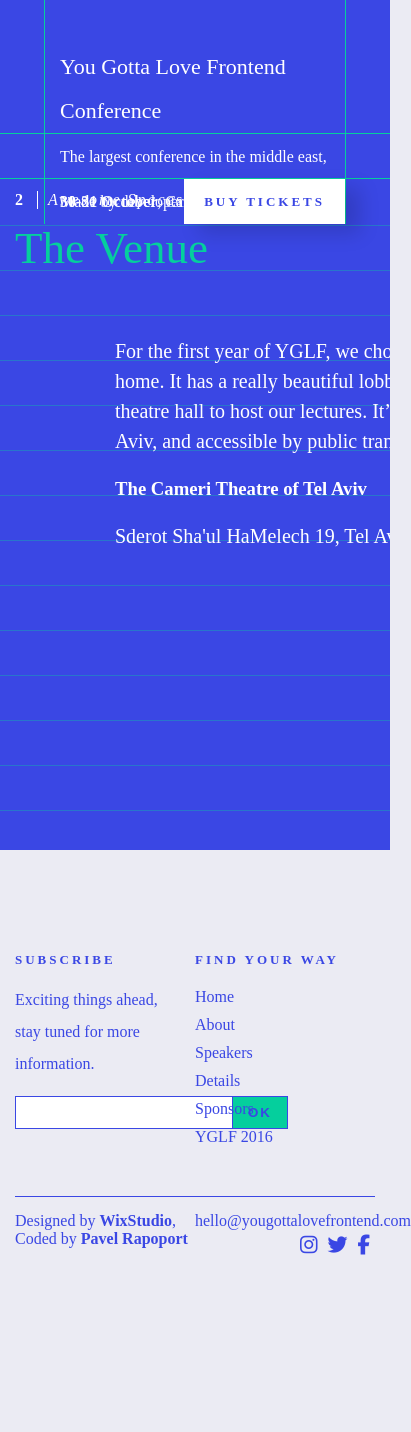
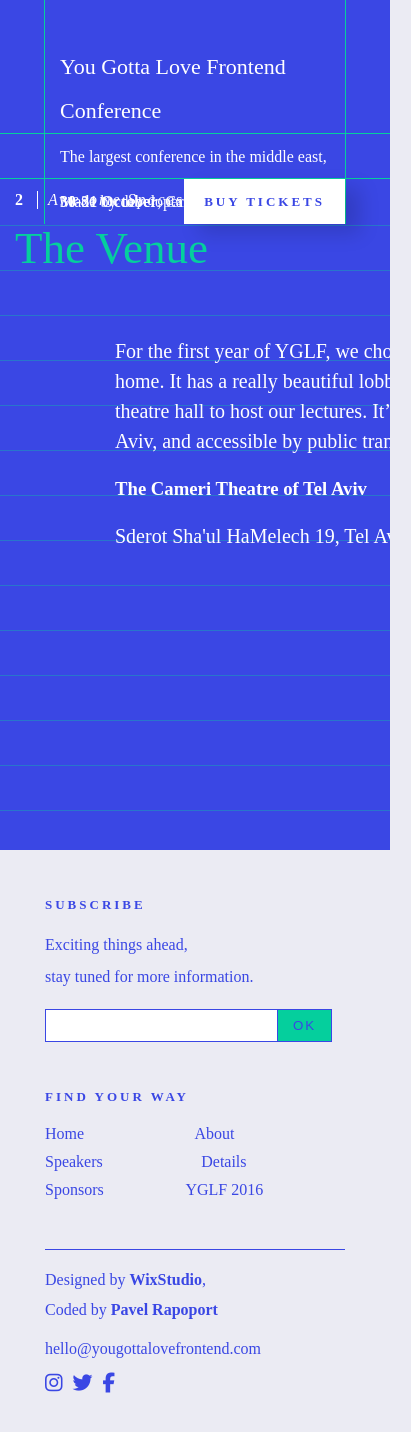
Before and after one commit to YouGottaLoveFrontEnd/website-2017, a React (Create React App) app: page /about in a window 390 px wide. Shown: the top 1432 px of the page, 411 px wide, since content can reach past the window. Before the commit the page ends 1366 px from the top, so only its background shows below. Built offline with nearby package versions, Linux system fonts and the light colour scheme.

Commit message:
Mobile footer

```diff
--- a/src/Footer.js
+++ b/src/Footer.js
@@ -30,7 +30,7 @@
       			</div>
 	      	</div>
       		<div className="footer-flexbox">
-      			<div className="created-by">Designed by <a href="http://wixstudio.com/" target="_blank">WixStudio</a>, Coded by <a href="https://github.com/paveliko" target="_blank">Pavel Rapoport</a></div>
+      			<div className="created-by"><span>Designed by <a href="http://wixstudio.com/" target="_blank">WixStudio</a>,</span> <span>Coded by <a href="https://github.com/paveliko" target="_blank">Pavel Rapoport</a></span></div>
       			<div>
       				<a href="mailto:hello@yougottalovefrontend.com">hello@yougottalovefrontend.com</a>
       				<SocialIcons/>
--- a/src/index.css
+++ b/src/index.css
@@ -16,6 +16,7 @@
     background-color: #3A47E4;
     //border-bottom: 1px solid #05CF9D;
 }
+
 .header .container-fluid {
     border-left: 1px solid #05CF9D;
     border-right: 1px solid #05CF9D;
@@ -27,10 +28,10 @@
     font-weight: 100;
     line-height: 44px;
 }
+
 .header-title .container-fluid {
     padding-top: 45px;
 }
-
 
 .header-title a {
     color: #FFF;
@@ -81,9 +82,7 @@
     margin: 0 auto;
 }
 
-.container-header {
-
-}
+.container-header {}
 
 .container-header span {
     transform: translate(0, 10px);
@@ -141,9 +140,8 @@
     margin-top: 45px;
 }
 
+.container-header-image {}
 
-.container-header-image {
-}
 .container-header-image img {
     margin-top: -45px;
 }
@@ -181,6 +179,7 @@
     border: 0 none;
     cursor: pointer;
 }
+
 .buy-tickets:hover {
     background-color: #05CF9D;
 }
@@ -193,6 +192,7 @@
     height: 450px;
     position: relative;
 }
+
 .speaker .social-icons {
     flex-direction: column;
     position: absolute;
@@ -274,6 +274,48 @@
     padding-left: 90px;
 }
 
+.subscribe {
+    display: flex;
+    flex-direction: row;
+    width: 100%;
+}
+
+.subscribe input,
+.subscribe button {
+    border: 1px solid #3A47E4;
+    color: #3A47E4;
+}
+
+.subscribe input {
+    padding: 8px;
+    min-width: 215px;
+}
+
+.subscribe button {
+    color: #3A47E4;
+    border-left: 0 none;
+    background-color: #05CF9D;
+    letter-spacing: 2px;
+    padding: 8px 15px;
+}
+
+.footer .social-icons {
+    float: right;
+}
+
+.social-icons {
+    display: flex;
+}
+
+.social-icons a {
+    display: inline-block;
+    padding: 5px;
+}
+
+.social-icons a i {
+    font-size: 20px;
+}
+
 .footer {
     padding-top: 100px;
     color: #3A47E4;
@@ -285,9 +327,8 @@
     color: #3A47E4;
     text-decoration: none;
 }
-.footer a:hover {
-    //color: #05CF9D;
-}
+
+.footer a:hover {}
 
 .footer p {
     line-height: 200%;
@@ -338,39 +379,33 @@
     padding: 5px 0;
 }
 
-.subscribe {
-    display: flex;
+@media (max-width:480px) {
+    .footer {
+        padding: 45px 0 0;
+        color: #3A47E4;
     }
-.subscribe input,
-.subscribe button {
-    border: 1px solid #3A47E4;
-    color: #3A47E4;
-    font-weight: 900;
+    .footer .container {
+        margin: 0 30px;
     }
-
-.subscribe input {
-    min-width: 200px;
-    padding: 8px;
+    .footer-flexbox {
+        flex-direction: column;
     }
-.subscribe button {
-    color: #3A47E4;
-    border-left: 0 none;
-    background-color: #05CF9D;
-    letter-spacing: 2px;
-    padding: 8px 15px;
+    .footer-flexbox > div {
+        width: 100%;
+        margin-bottom: 45px;
     }
-
+    .footer-flexbox:first-child {
+        padding-bottom: 0;
+    }
+    .created-by {
+        margin-bottom: 15px !important;
+    }
+    .created-by span {
+        display: inline-block;
+        line-height: 30px;
+    }
     .footer .social-icons {
-    float: right;
+        margin: 10px 0 0 -5px;
+        float: none;
     }
-
-.social-icons {
-    display: flex;
 }
-.social-icons a {
-    display: inline-block;
-    padding: 5px;
-}
-.social-icons a i {
-    font-size: 20px;
-}
```
Lines whose indentation alone changed are shown as unchanged.
